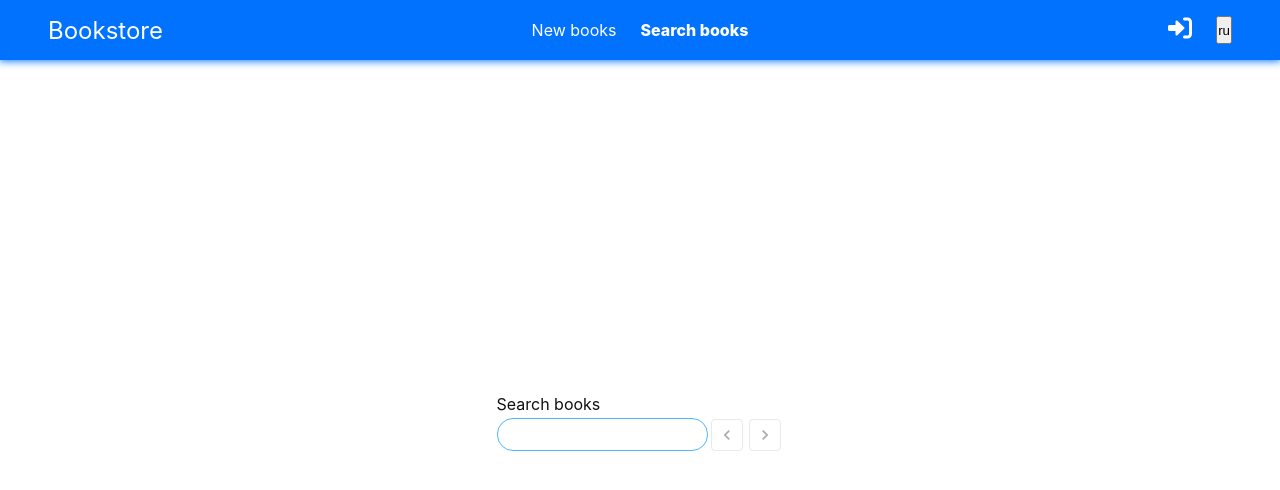
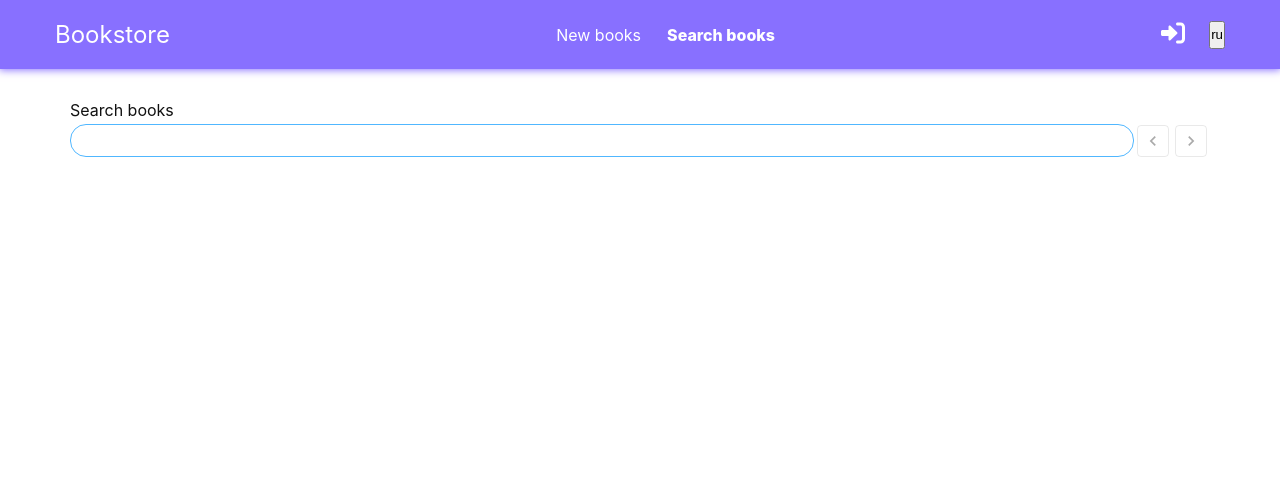
Before and after one commit to Nadzeya1234567/diploma-project_zakervashevich, a React (Create React App) app: page /books in a window 1280 px wide. Shown: the top 490 px of the page. Built offline with nearby package versions, Linux system fonts and the light colour scheme.

Commit message:
changed styles scss

```diff
--- a/src/App.css
+++ b/src/App.css
@@ -4,21 +4,14 @@
   list-style: none;
   text-decoration: none;
   box-sizing: border-box;
-
   margin: auto;
-  display: flex;
-  align-items: center;
-  justify-content: center;
   height: 100vh;
-  align-items: center;
-  justify-content: center;
 }
 .app-container {
   max-width: 1170px;
-
   margin: auto;
-  padding: 30px 15px;
+  padding: 0 15px;
 }
 .app-content {
-  margin-top: 60px;
+  margin-top: 100px;
 }
--- a/src/component/books/Books.scss
+++ b/src/component/books/Books.scss
@@ -6,7 +6,7 @@
   gap: 24px;
 }
 .filter-container {
-  margin-bottom: 16px;
+  margin-bottom: 20px;
   display: flex;
   justify-content: center;
   align-items: flex-end;
@@ -19,3 +19,7 @@
     margin: 0 20px;
   }
 }
+
+.books-wrap {
+  margin-top: 40px;
+}
--- a/src/component/books/card/BooksCard.scss
+++ b/src/component/books/card/BooksCard.scss
@@ -1,6 +1,6 @@
 .book-card-container {
   padding: 24px;
-  background-color: #f5f5f5;
+  background-color: var(--card-color);
   border-radius: 8px;
   width: 200px;
   height: 400px;
--- a/src/component/header/Header.scss
+++ b/src/component/header/Header.scss
@@ -1,16 +1,24 @@
 .header-container {
-  z-index: 999;
-  height: 60px;
+  z-index: 3;
+
   position: fixed;
+
   top: 0;
   left: 0;
   right: 0;
   background-color: var(--primary-color0);
-  padding: 0 48px;
-  display: flex;
-  align-items: center;
-  justify-content: space-between;
+
   box-shadow: 0px 0px 8px 1px var(--primary-color0);
+
+  .header-wrap {
+    max-width: 1170px;
+    margin: auto;
+    display: flex;
+    justify-content: space-between;
+    align-items: center;
+    padding: 20px 0;
+    flex-wrap: wrap;
+  }
 
   .logo {
     display: flex;
@@ -31,16 +39,18 @@
       font-size: 24px;
     }
   }
+  .header-navigation {
+    width: 300px;
+  }
 
   .links {
-    position: absolute;
-    left: 50%;
-    transform: translate(-50%, 0);
     display: flex;
+    justify-content: center;
+    flex-wrap: wrap;
 
     li {
       &:not(:last-child) {
-        margin-right: 24px;
+        margin-right: 26px;
       }
     }
 
--- a/src/component/header/Header.tsx
+++ b/src/component/header/Header.tsx
@@ -29,12 +29,14 @@ const Header: React.FC = () => {
   };
 
   return (
-    <nav className="header-container">
+    <div className="header-container">
+      <div className="header-wrap">
         <div className="logo">
           {/* <LogoIcon /> */}
           <div className="app-name">{translate("bookstore")}</div>
         </div>
 
+        <nav className="header-navigation">
           <ul className="links">
             {LINKS.map(({ url, text }) => (
               <li key={url + text}>
@@ -44,6 +46,7 @@ const Header: React.FC = () => {
               </li>
             ))}
           </ul>
+        </nav>
 
         <div className="controls">
           {logged ? (
@@ -63,7 +66,8 @@ const Header: React.FC = () => {
             <button onClick={() => setLang("en")}>en</button>
           )}
         </div>
-    </nav>
+      </div>
+    </div>
   );
 };
 
--- a/src/index.css
+++ b/src/index.css
@@ -1,8 +1,9 @@
 * {
-  --background-color: #f5f8ff;
-  --card-color: #ffffff;
-  --primary-color0: #0172fe;
-  --primary-color1: #0096ff;
+  --background-color: #ded7e6;
+  /*  --card-color: #ded7e6; */
+  --card-color: #f3eff8;
+  --primary-color0: #8870ff;
+  --primary-color1: #897fba;
   --primary-color2: #50b7ff;
   --header-color: #111111;
   --text-color: #424242;
```
Lines whose indentation alone changed are shown as unchanged.
